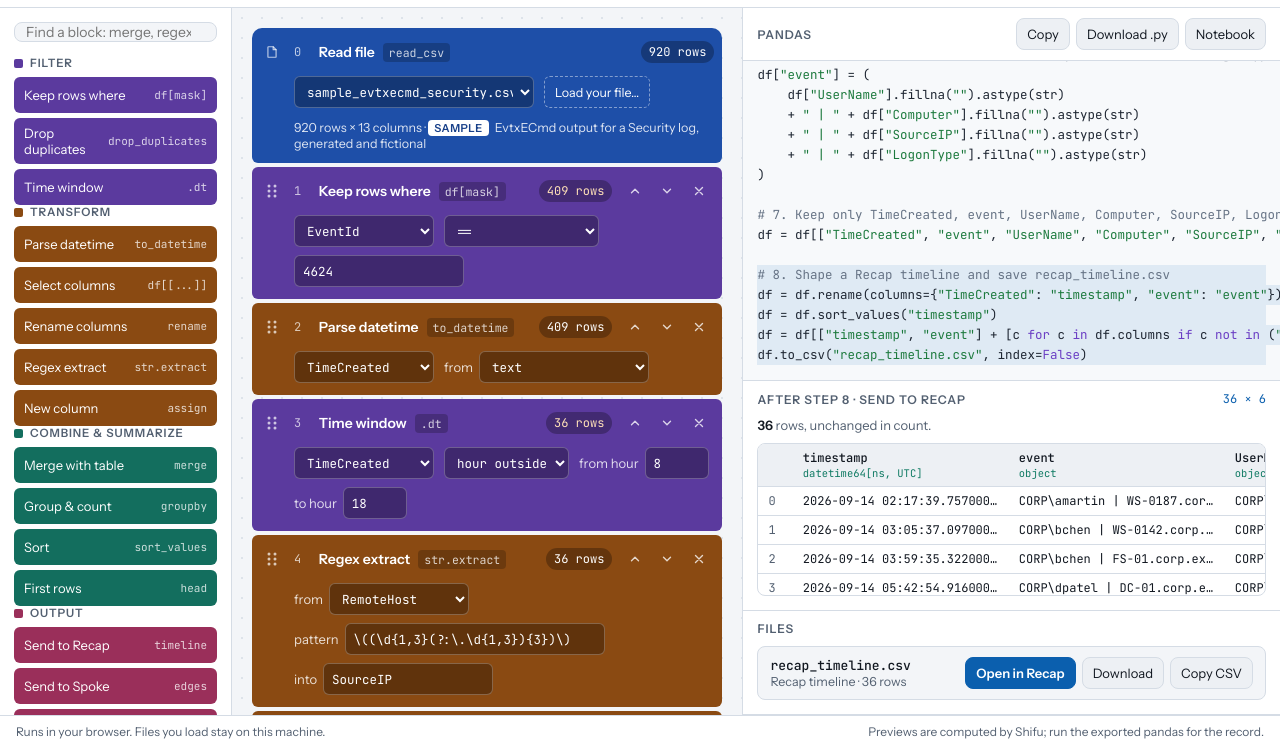
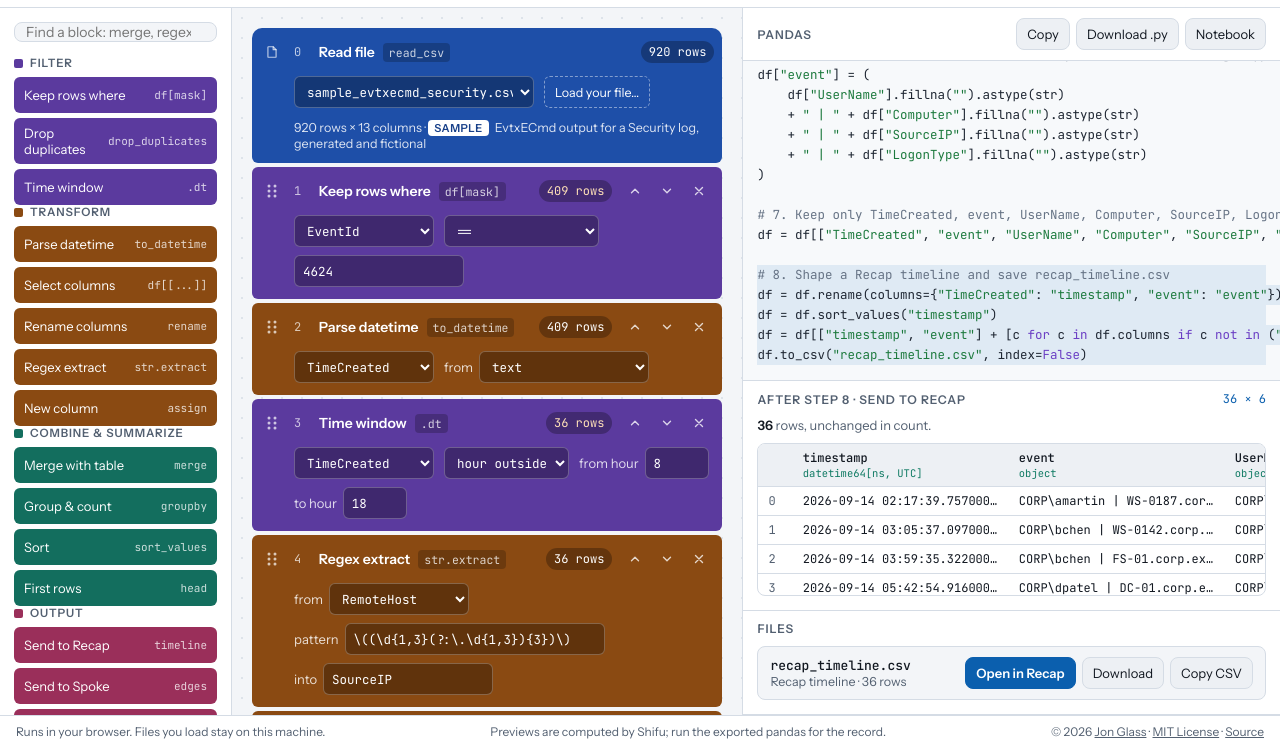
Before and after one commit to glassdfir/shifu, a plain HTML site: page index.html in a window 1280 px wide. Shown: the part 53-800 px from the top of the page. Drawn offline with nearby package versions, Linux system fonts and the light colour scheme; a script that the page names is missing.

Commit message:
Add MIT License and author credit
Adds an MIT LICENSE (Copyright (c) 2026 Jon Glass), a License section
in the README, a meta author tag, and a small credit line on the page
linking to jon.glass, the license and the source.

Co-Authored-By: Claude Opus 5.5 <noreply@anthropic.com>
Claude-Session: https://claude.ai/code/session_0174XPAk3hqfecdj3phb8Wen

```diff
--- a/index.html
+++ b/index.html
@@ -206,6 +206,7 @@ textarea.token:focus { outline: none; border-color: var(--accent); }
 @media (prefers-reduced-motion: reduce) { * { animation: none !important; transition: none !important; } }
 </style>
 
+<meta name="author" content="Jon Glass">
 </head>
 <body>
 <div class="app">
@@ -274,6 +275,7 @@ textarea.token:focus { outline: none; border-color: var(--accent); }
   <footer class="foot">
     <span>Runs in your browser. Files you load stay on this machine.</span>
     <span>Previews are computed by Shifu; run the exported pandas for the record.</span>
+    <span>&copy; 2026 <a href="https://jon.glass/" style="color:inherit">Jon Glass</a> &middot; <a href="https://github.com/glassdfir/shifu/blob/main/LICENSE" style="color:inherit">MIT License</a> &middot; <a href="https://github.com/glassdfir/shifu" style="color:inherit">Source</a></span>
   </footer>
 </div>
 
```
Also changed, not shown: 2 other files.
